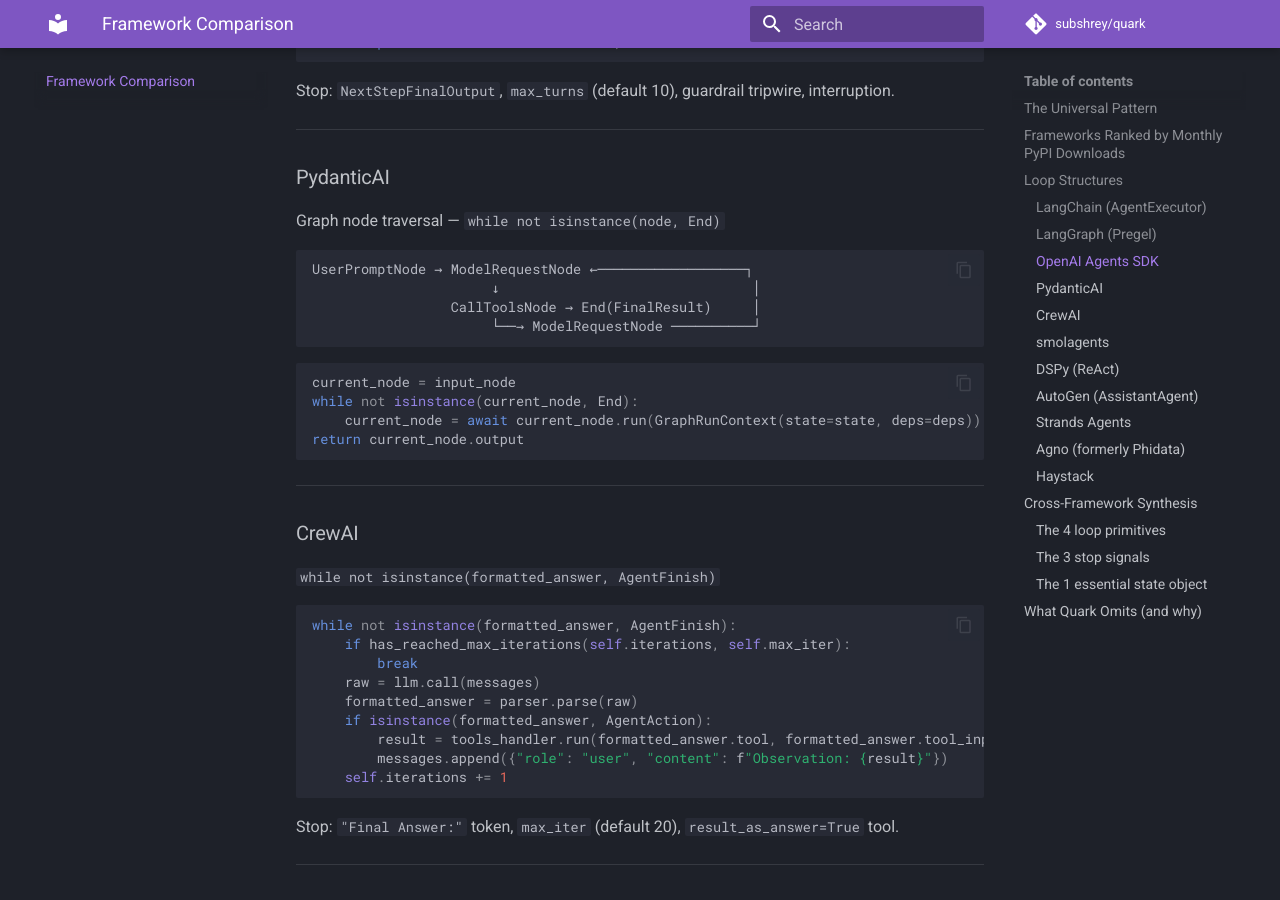
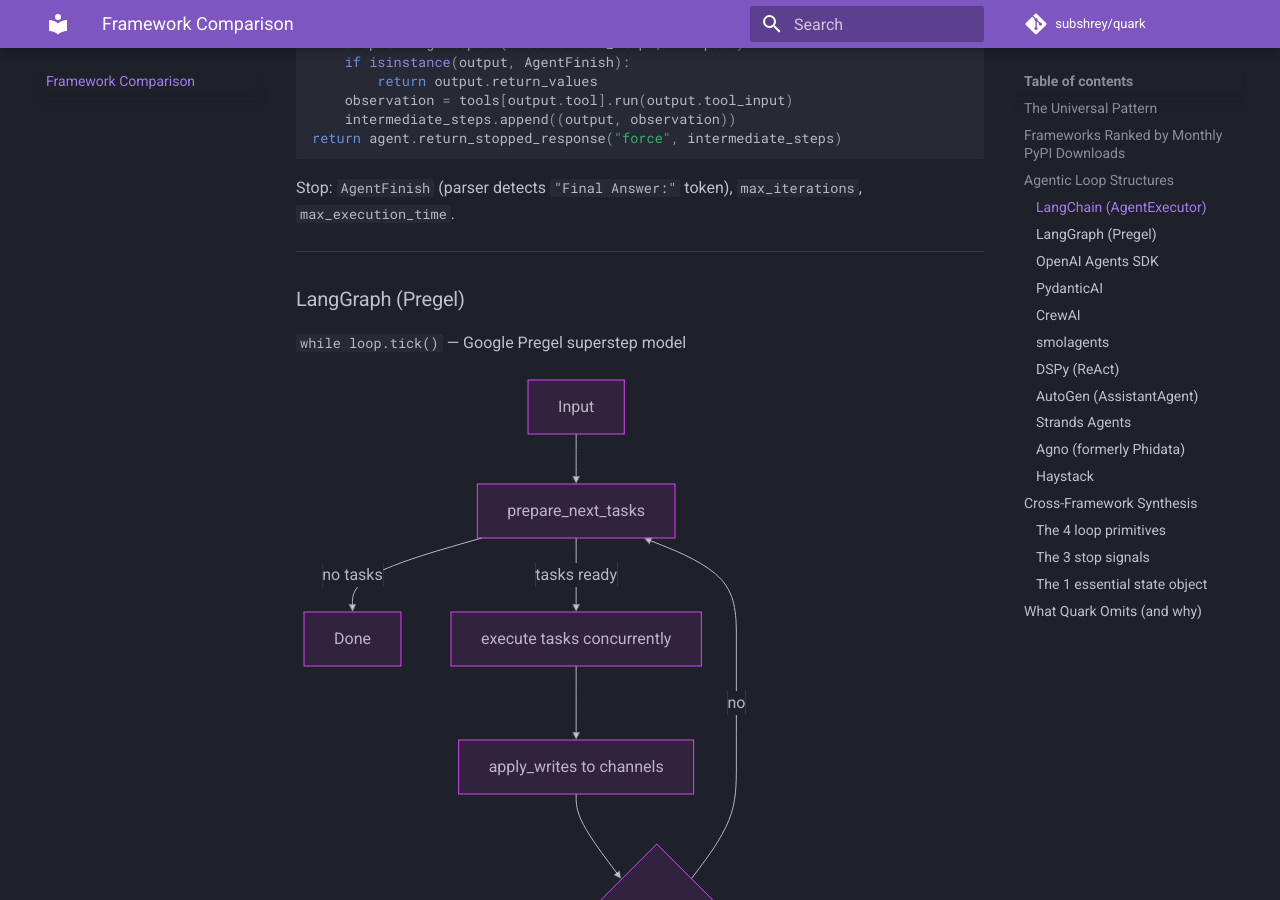
Before and after one commit to awslabs/quark-agents, an MkDocs documentation site: the page built from docs/comparison.md, in a window 1280 px wide and 900 px high, scrolled down 2565 px. Built offline with MkDocs 1.6.1 and Material for MkDocs 9.7.7, drawn with Linux system fonts in a browser that asks for light colours; part of the change alters nothing that is shown; some of the changed text lies outside the part shown.

Commit message:
Add Mermaid diagrams for all framework loops, fix rank numbering to 1-15
Co-Authored-By: Claude Sonnet 4.6 (1M context) <noreply@anthropic.com>

````diff
--- a/docs/comparison.md
+++ b/docs/comparison.md
@@ -32,18 +32,30 @@ Everything else is instrumentation, convenience, or safety rails around this cor
 | 7 | Instructor | `instructor` | ~8.8M | 12k |
 | 8 | DSPy | `dspy` | ~6.2M | 33k |
 | 9 | CrewAI | `crewai` | ~5.4M | 45k |
-| 9b | Strands Agents | `strands-agents` | ~5.5M | 5.3k |
-| 10 | Agno | `agno` | ~1.3M | 38k |
-| 11 | AutoGen | `autogen-agentchat` | ~883k | 55k |
-| 12 | Haystack | `haystack-ai` | ~570k | 24k |
-| 13 | smolagents | `smolagents` | ~440k | 26k |
+| 10 | Strands Agents | `strands-agents` | ~5.5M | 5.3k |
+| 11 | Agno | `agno` | ~1.3M | 38k |
+| 12 | AutoGen | `autogen-agentchat` | ~883k | 55k |
+| 13 | Haystack | `haystack-ai` | ~570k | 24k |
+| 14 | smolagents | `smolagents` | ~440k | 26k |
+| 15 | ControlFlow | `controlflow` | ~16k | ~800 |
 
 ---
 
-## Loop Structures
+## Agentic Loop Structures
 
 ### LangChain (AgentExecutor)
 `while self._should_continue(iterations, time_elapsed)`
+
+```mermaid
+flowchart TD
+    A[Start] --> B[agent.plan with intermediate_steps]
+    B -->|AgentFinish| C[Return output]
+    B -->|AgentAction| D[tool.run]
+    D --> E[append to intermediate_steps]
+    E --> F{max_iterations?}
+    F -->|no| B
+    F -->|yes| G[return_stopped_response]
+```
 
 ```python
 intermediate_steps = []
@@ -63,6 +75,17 @@ Stop: `AgentFinish` (parser detects `"Final Answer:"` token), `max_iterations`,
 ### LangGraph (Pregel)
 `while loop.tick()` — Google Pregel superstep model
 
+```mermaid
+flowchart TD
+    A[Input] --> B[prepare_next_tasks]
+    B -->|no tasks| C[Done]
+    B -->|tasks ready| D[execute tasks concurrently]
+    D --> E[apply_writes to channels]
+    E --> F{recursion limit?}
+    F -->|no| B
+    F -->|yes| G[GraphInterrupt]
+```
+
 ```python
 with SyncPregelLoop(input, nodes=nodes, config=config) as loop:
     runner = PregelRunner(submit=loop.submit, put_writes=loop.put_writes)
@@ -78,6 +101,18 @@ Not a traditional agentic loop — it's a graph execution engine. The "loop" is
 
 ### OpenAI Agents SDK
 `while True:` with `current_turn` counter
+
+```mermaid
+flowchart TD
+    A[Start] --> B{max_turns?}
+    B -->|yes| C[MaxTurnsExceeded]
+    B -->|no| D[run_single_turn]
+    D -->|FinalOutput| E[Return result]
+    D -->|Handoff| F[switch current_agent]
+    F --> B
+    D -->|RunAgain| B
+    D -->|Interruption| G[Suspend, await approval]
+```
 
 ```python
 while True:
@@ -100,11 +135,13 @@ Stop: `NextStepFinalOutput`, `max_turns` (default 10), guardrail tripwire, inter
 ### PydanticAI
 Graph node traversal — `while not isinstance(node, End)`
 
-```
-UserPromptNode → ModelRequestNode ←──────────────────┐
-                      ↓                               │
-                 CallToolsNode → End(FinalResult)     │
-                      └──→ ModelRequestNode ──────────┘
+```mermaid
+flowchart TD
+    A[UserPromptNode] --> B[ModelRequestNode]
+    B --> C[CallToolsNode]
+    C -->|no tool calls| D[End: FinalResult]
+    C -->|tool calls| E[execute tools in parallel]
+    E -->|append results| B
 ```
 
 ```python
@@ -118,6 +155,18 @@ return current_node.output
 
 ### CrewAI
 `while not isinstance(formatted_answer, AgentFinish)`
+
+```mermaid
+flowchart TD
+    A[Start] --> B{max_iter?}
+    B -->|yes| C[force final LLM call]
+    B -->|no| D[llm.call messages]
+    D --> E[parser.parse raw]
+    E -->|AgentFinish| F[Return output]
+    E -->|AgentAction| G[tools_handler.run]
+    G --> H[append Observation]
+    H --> B
+```
 
 ```python
 while not isinstance(formatted_answer, AgentFinish):
@@ -138,6 +187,17 @@ Stop: `"Final Answer:"` token, `max_iter` (default 20), `result_as_answer=True`
 ### smolagents
 `while not returned_final_answer and step_number <= max_steps`
 
+```mermaid
+flowchart TD
+    A[Start] --> B{step <= max_steps?}
+    B -->|no| C[_handle_max_steps_reached]
+    B -->|yes| D[_step_stream: LLM + tool exec]
+    D -->|is_final_answer| E[Return output]
+    D -->|not final| F[append ActionStep to memory]
+    F --> G[step_number += 1]
+    G --> B
+```
+
 ```python
 while not returned_final_answer and step_number <= max_steps:
     action_step = ActionStep(step_number=step_number)
@@ -154,6 +214,18 @@ Two agent types share the same outer loop: `CodeAgent` (LLM writes Python) and `
 
 ### DSPy (ReAct)
 `for idx in range(max_iters)` — bounded for loop, not while
+
+```mermaid
+flowchart TD
+    A[Start] --> B[self.react with trajectory]
+    B -->|finish tool| C[self.extract final answer]
+    B -->|ValueError| C
+    B -->|other tool| D[execute tool]
+    D --> E[append to trajectory]
+    E --> F{max_iters?}
+    F -->|no| B
+    F -->|yes| C
+```
 
 ```python
 trajectory = {}
@@ -174,6 +246,18 @@ Unique: DSPy treats the loop as a *program to be compiled* — `self.react` prom
 ### AutoGen (AssistantAgent)
 `for loop_iteration in range(max_tool_iterations)`
 
+```mermaid
+flowchart TD
+    A[on_messages_stream] --> B[call LLM]
+    B -->|text response| C[yield Response]
+    B -->|tool calls| D[asyncio.gather all tools]
+    D --> E{handoff?}
+    E -->|yes| F[yield HandoffMessage]
+    E -->|no| G{max_tool_iterations?}
+    G -->|yes| H[summarize or reflect]
+    G -->|no| B
+```
+
 ```python
 for loop_iteration in range(max_tool_iterations):
     if isinstance(current_model_result.content, str):
@@ -190,6 +274,16 @@ Team level: actor-model. `RoundRobinGroupChatManager` dispatches to next agent i
 
 ### Strands Agents
 Recursive async generator — no `while` loop
+
+```mermaid
+flowchart TD
+    A[event_loop_cycle] --> B[_handle_model_execution]
+    B -->|end_turn| C[yield EventLoopStopEvent]
+    B -->|tool_use| D[_handle_tool_execution]
+    D --> E[yield tool events]
+    E --> F[recurse_event_loop]
+    F --> A
+```
 
 ```python
 async def event_loop_cycle(agent, invocation_state):
@@ -210,6 +304,17 @@ The call stack IS the loop. First-class interrupt/resume — serialize mid-run s
 ### Agno (formerly Phidata)
 `while True:` inside `models/base.py`
 
+```mermaid
+flowchart TD
+    A[Start] --> B[llm.call messages]
+    B --> C{tool_calls?}
+    C -->|no| D[Return final answer]
+    C -->|yes| E[execute tools sequentially]
+    E --> F{pause condition?}
+    F -->|yes| G[Return paused]
+    F -->|no| B
+```
+
 ```python
 while True:
     assistant_msg = llm.call(messages, tools=tools)
@@ -227,6 +332,18 @@ while True:
 
 ### Haystack
 `while exe_context.counter < self.max_agent_steps`
+
+```mermaid
+flowchart TD
+    A[Start] --> B[chat_generator.run]
+    B -->|no tool_call| C[Return text response]
+    B -->|tool_call| D[_tool_invoker.run]
+    D --> E{exit_condition met?}
+    E -->|yes| F[Return]
+    E -->|no| G{max_agent_steps?}
+    G -->|yes| H[Log warning, return]
+    G -->|no| B
+```
 
 ```python
 while exe_context.counter < self.max_agent_steps:
--- a/mkdocs.yml
+++ b/mkdocs.yml
@@ -16,10 +16,17 @@ theme:
     - content.code.copy
     - content.code.annotate
 
+extra_javascript:
+  - https://unpkg.com/mermaid/dist/mermaid.min.js
+
 markdown_extensions:
   - pymdownx.highlight:
       anchor_linenums: true
-  - pymdownx.superfences
+  - pymdownx.superfences:
+      custom_fences:
+        - name: mermaid
+          class: mermaid
+          format: !!python/name:pymdownx.superfences.fence_code_format
   - pymdownx.tabbed:
       alternate_style: true
   - pymdownx.inlinehilite
````
